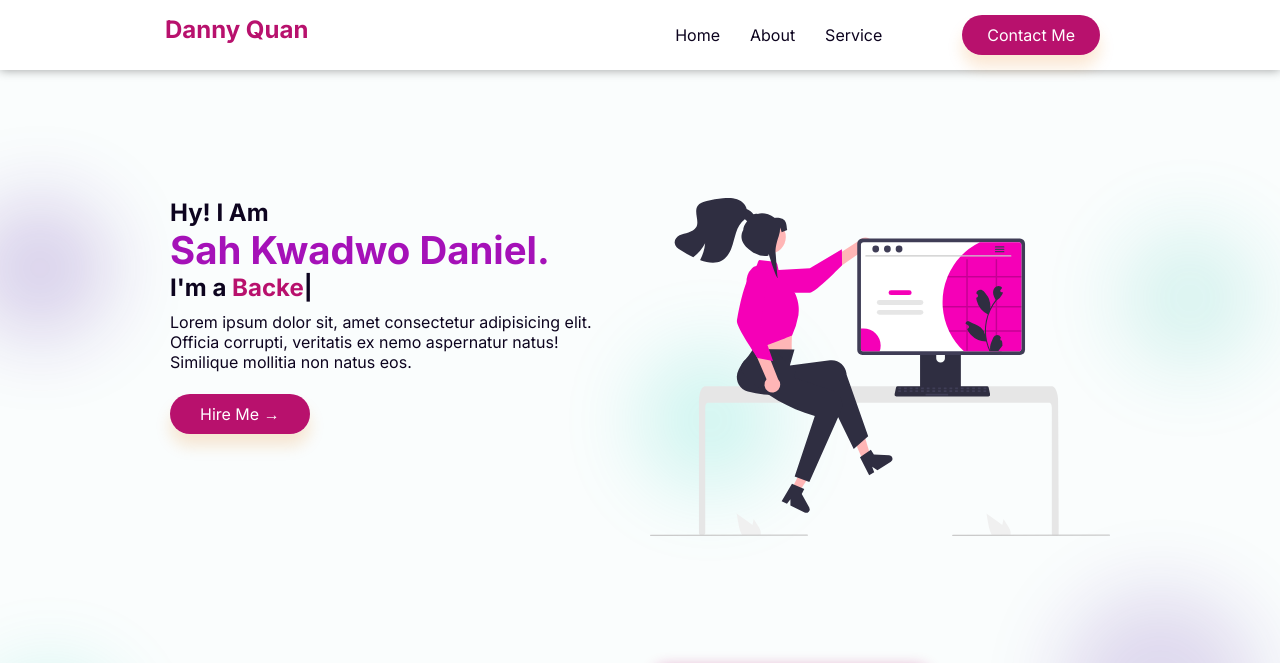
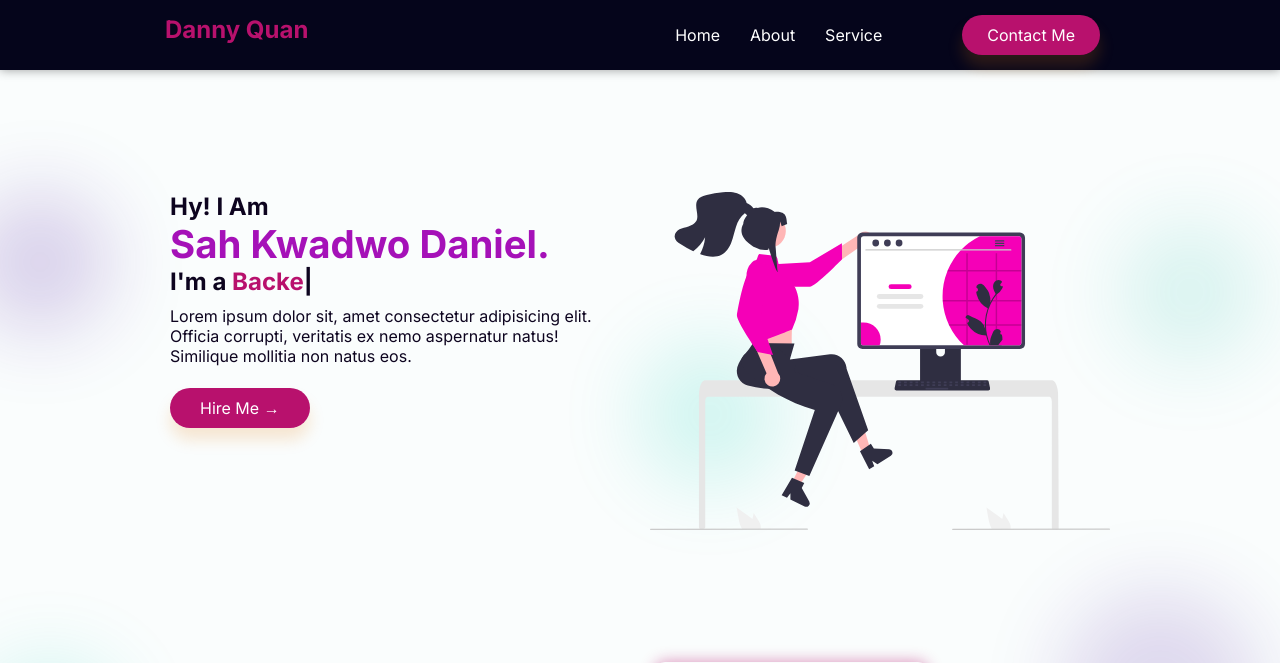
Before and after one commit to Danny-Quan/portfolio, a PHP site: page / in a window 1280 px wide. Shown: the top 663 px of the page. Run offline with PHP 8.4, Linux system fonts and the light colour scheme.

Commit message:
Update style.css

```diff
--- a/publics/css/style.css
+++ b/publics/css/style.css
@@ -62,10 +62,10 @@ nav {
   justify-content: space-between;
   align-items: center;
   padding-top: 10px;
-  position: sticky;
-  top: 0px;
+  /* position: sticky;
+  top: 0;
   left: 0;
-  right: 0;
+  right: 0; */
   width: 100%;
   z-index: 99;
 }
@@ -75,6 +75,9 @@ nav {
   padding: 15px;
   max-width: 100%;
   transition: all 0.3s ease-in;
+  background-color: rgb(5, 5, 27);
+  position: fixed;
+  top: 0;
 }
 .nav-nav {
   display: flex;
@@ -86,7 +89,7 @@ nav .hamburger div {
   width: 35px;
   height: 3px;
   margin: 5px;
-  background-color: rgb(13, 4, 31);
+  background-color: #fff;
 }
 nav .hamburger {
   display: none;
@@ -102,7 +105,8 @@ nav .list-item li {
 }
 nav .list-item li a {
   text-decoration: none;
-  color: rgb(13, 4, 31);
+  /* color: rgb(13, 4, 31); */
+  color: #fff;
 }
 nav .list-item li:nth-child(4) a {
   color: #fff;
@@ -160,6 +164,7 @@ section {
 }
 header {
   position: relative;
+  margin-top: 15%;
 }
 header::before {
   content: "";
@@ -639,6 +644,9 @@ margin-top: 10%;
 .section-2 .button{
   margin-bottom: 10%;
 }
+header {
+  margin-top: 30%;
+}
 }
 @media only screen and (max-width: 480px) {
   .toolkit {
```
